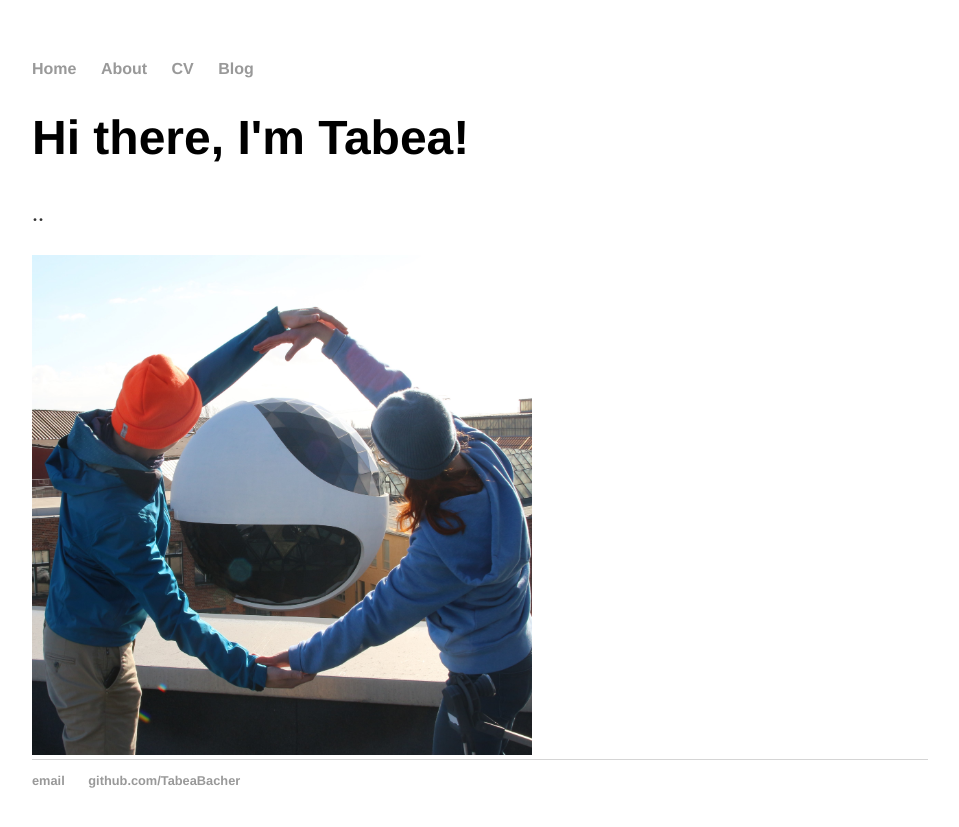
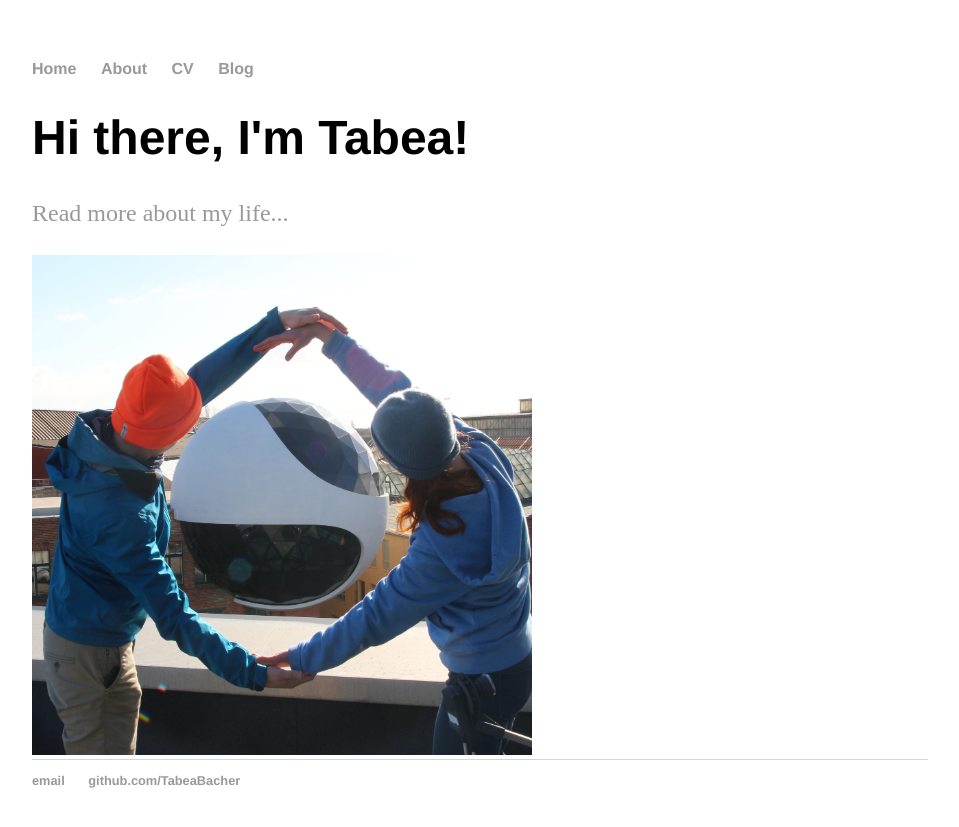
Before and after one commit to TabeaBacher/TabeaBacher.github.io, a Jekyll site: the page built from index.html, in a window 1280 px wide. Shown: the top 827 px of the page, without its empty margins (160-1119 px from the left). Built offline with Jekyll 4.4.1, drawn with Linux system fonts in a browser that asks for light colours.

Commit message:
Update index.html

```diff
--- a/index.html
+++ b/index.html
@@ -4,6 +4,6 @@ title: Tabea Bacher
 ---
 <div class="blurb">
 	<h1>Hi there, I'm Tabea!</h1>
-	<p>..</a></p>
+	<p><a href="/about">Read more about my life...</a></p>
 	<img src="IMG_0456.jpg" style="width:500px;height:500px;">
 </div><!-- /.blurb -->
```
